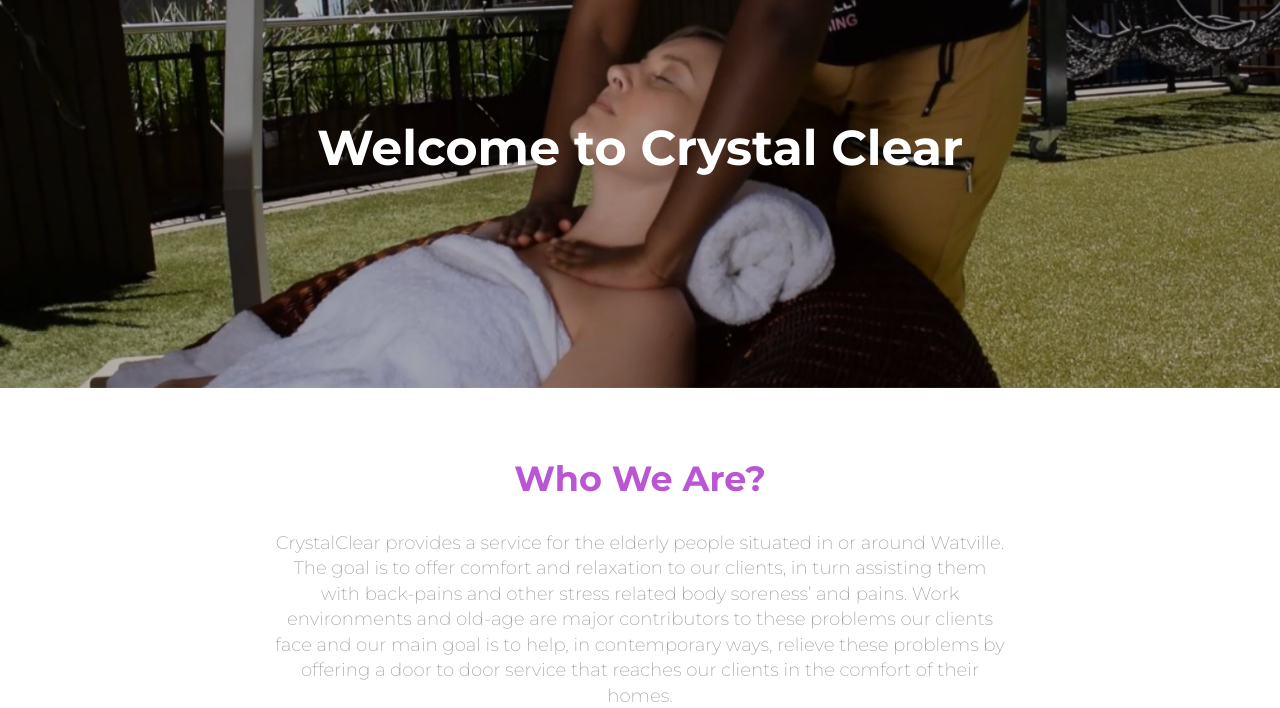
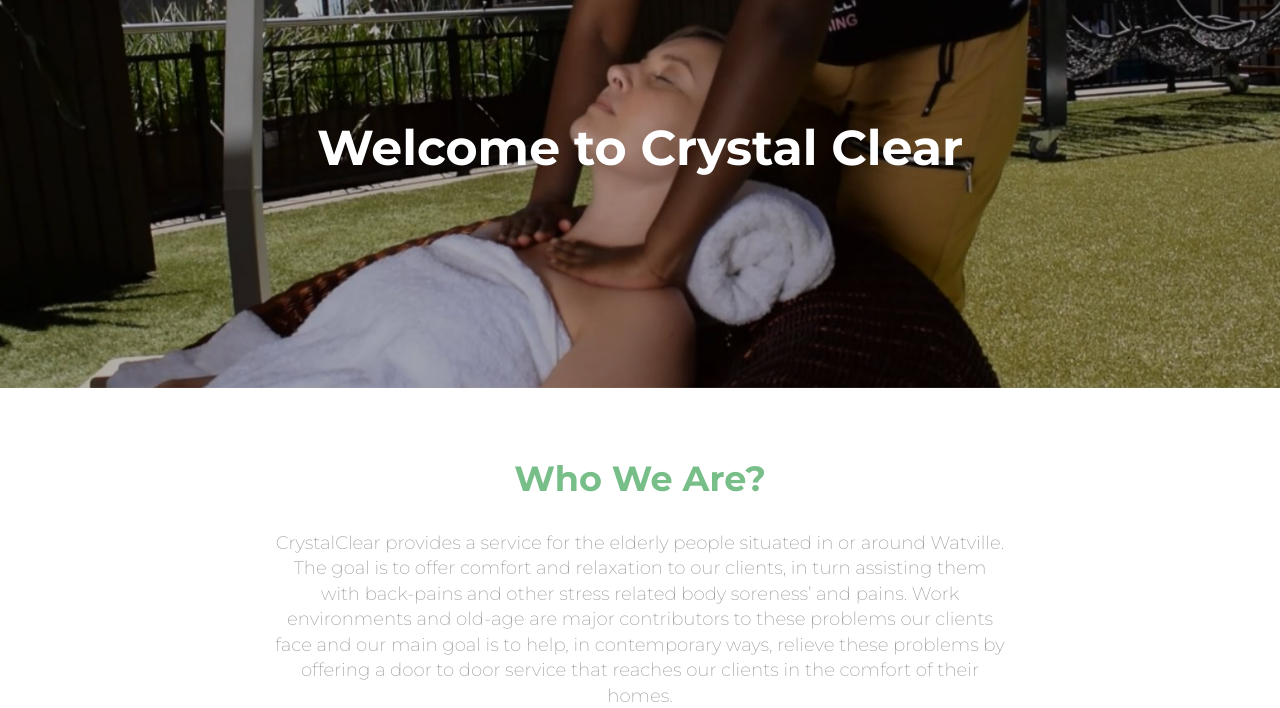
Before and after one commit to khutsokenneth/crystalclear, a React app: page /home in a window 1280 px wide. Shown: the part 92-800 px from the top of the page. Built offline with nearby package versions, Linux system fonts and the light colour scheme; some packages are replaced by stand-ins of ours.

Commit message:
changed color scheme

```diff
--- a/src/assets/scss/now-ui-kit/_variables.scss
+++ b/src/assets/scss/now-ui-kit/_variables.scss
@@ -56,15 +56,15 @@ $success-states-color:       lighten($success-color, 6%) !default;
 $success-color-opacity:      rgba(24, 206, 15, .3) !default;
 $success-color-alert:        rgba(24, 206, 15, .8) !default;
 
-$info-color:                 #2CA8FF !default;
+$info-color:                 #77a7be !default;
 $info-states-color:          lighten($info-color, 6%) !default;
-$info-color-opacity:         rgba(44, 168, 255, .3) !default;
-$info-color-alert:           rgba(44, 168, 255, .8) !default;
+$info-color-opacity:         rgba(119,167,190, .3) !default;
+$info-color-alert:           rgba(119,167,190, .8) !default;
 
-$warning-color:              #BA55D3 !default;
+$warning-color:              #77be88 !default;
 $warning-states-color:       lighten($warning-color, 6%) !default;
-$warning-color-opacity:      rgba(186,85,211, .3) !default;
-$warning-color-alert:        rgba(186,85,211, .8) !default;
+$warning-color-opacity:      rgba(119, 190, 136, .3) !default;
+$warning-color-alert:        rgba(119, 190, 136, .8) !default;
 
 $danger-color:               #FF3636 !default;
 $danger-states-color:        lighten($danger-color, 6%) !default;
--- a/src/views/index-sections/ContactUs.js
+++ b/src/views/index-sections/ContactUs.js
@@ -117,7 +117,7 @@ export default function ContactUs() {
           <Button
             block
             className="btn-round"
-            color="primary"
+            color="success"
             onClick={sendEmail}
             size="lg"
           >
```
Also changed, not shown: Documentation/documentation.html (+0 -16 lines).
